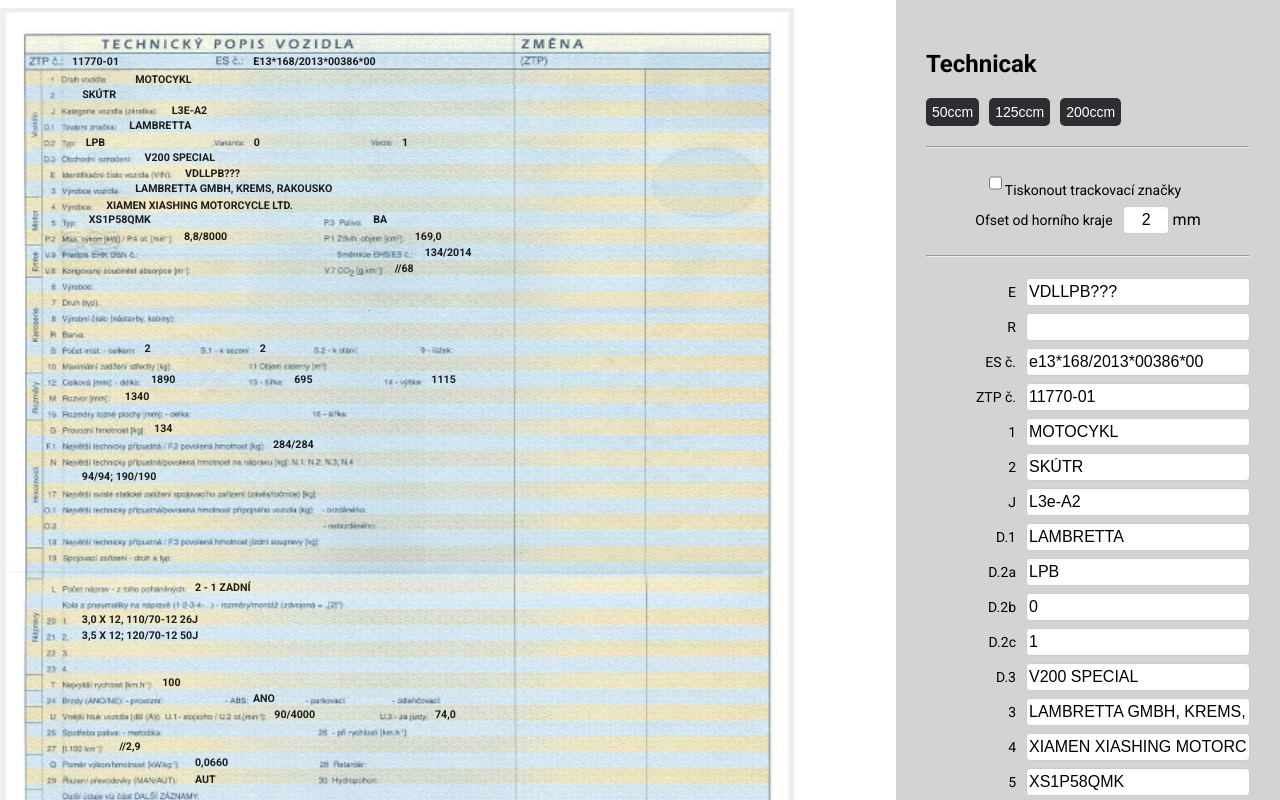
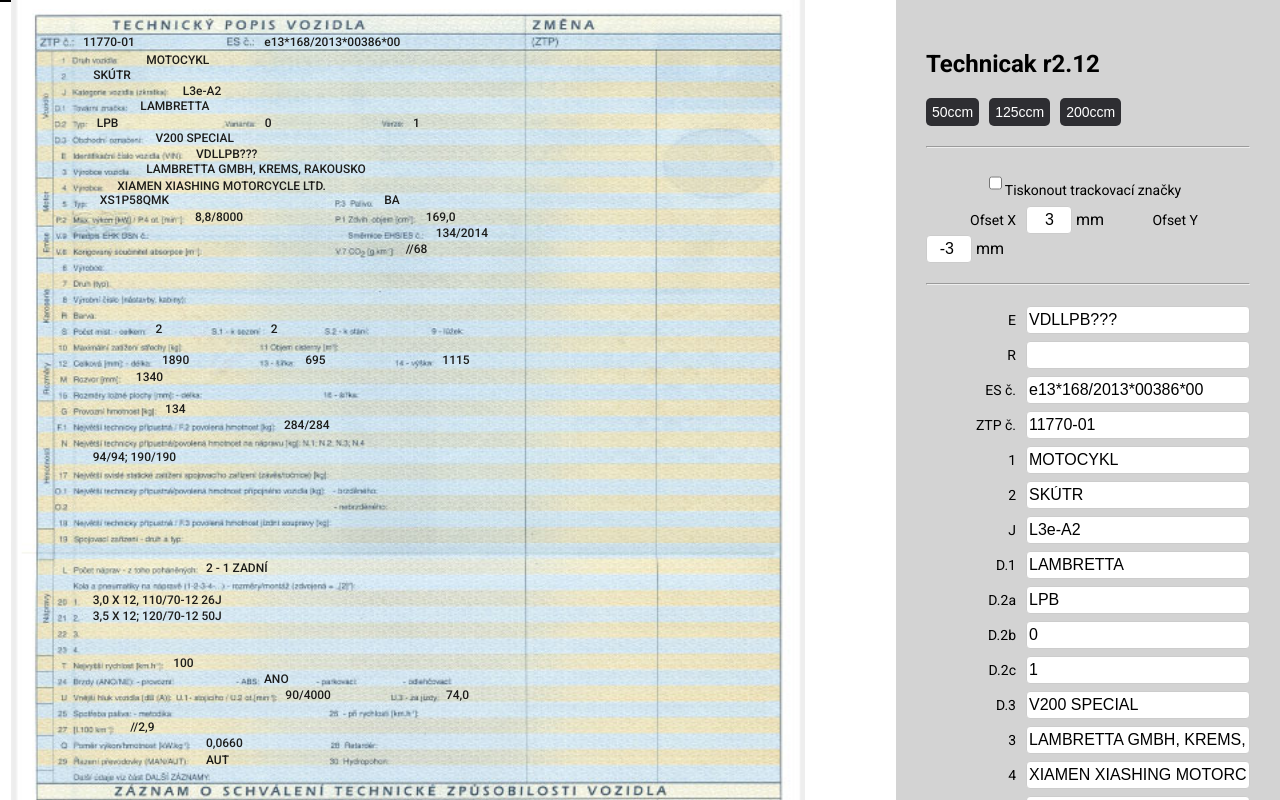
Before and after one commit to hotovec/technicak, an Angular app: page / in a window 1280 px wide. Shown: the top 800 px of the page. Built offline with nearby package versions, Linux system fonts and the light colour scheme.

Commit message:
gmoto - office tweaks

```diff
--- a/src/app/app.component.html
+++ b/src/app/app.component.html
@@ -1,11 +1,11 @@
 <div class="print-area">
-  <div class="svg-template" [style.marginTop.mm]="printOffset">
+  <div class="svg-template" [style.top.mm]="printOffset" [style.left.mm]="printOffsetX" [style.right.mm]="-printOffsetX" width="210mm" height="446.386mm">
     <svg xmlns="http://www.w3.org/2000/svg" xmlns:xlink="http://www.w3.org/1999/xlink" width="210mm"
          height="446.386mm" viewBox="0 0 595.276 1265.345">
       <defs>
         <style>
           #BContent {
-            text-transform: uppercase;
+
           }
 
           .cls-1 {
@@ -17,10 +17,10 @@
           }
 
           .cls-3 {
-            font-size: 8px;
+            font-size: 9px;
             fill: #1d1d1b;
             font-family:Roboto, sans-serif;
-            font-weight: 700;
+            font-weight: 500;
           }
 
 
@@ -158,23 +158,26 @@
         <text id="_28" data-name="28" class="cls-3" transform="translate(287.571 568.855)">{{data._28}}</text>
         <text id="_29" data-name="29" class="cls-3" transform="translate(146.241 581.066)">{{data._29}}</text>
         <text id="_30" data-name="30" class="cls-3" transform="translate(294.506 581.066)">{{data._30}}</text>
-        <text id="vozidlo-cj" class="cls-3" transform="translate(92.778 673.846)">{{data.vozidlocj}}</text>
-        <text id="vozidlo-dat" class="cls-3" transform="translate(140.488 698.168)">{{data.vozidlodate}}</text>
-        <text id="nastavba-cj" class="cls-3" transform="translate(91.718 735.295)">{{data.nastavbacj}}</text>
-        <text id="nastavba-dat" class="cls-3" transform="translate(140.488 759.93)">{{data.nastavbadate}}</text>
+        <text id="vozidlo-cj" class="cls-3" transform="translate(140 673.846)">{{data.vozidlocj}}</text>
+        <text id="vozidlo-dat" class="cls-3" transform="translate(160 698.168)">{{data.vozidlodate}}</text>
+        <text id="nastavba-cj" class="cls-3" transform="translate(140.718 735.295)">{{data.nastavbacj}}</text>
+        <text id="nastavba-dat" class="cls-3" transform="translate(160 759.93)">{{data.nastavbadate}}</text>
         <text id="DZ_1" class="cls-3" transform="translate(34.03 796.744)">{{data.DZ_1}}</text>
         <text id="DZ_2" class="cls-3" transform="translate(34.03 807.944)">{{data.DZ_2}}</text>
         <text id="DZ_3" class="cls-3" transform="translate(34.03 819.914)">{{data.DZ_3}}</text>
       </g>
     </svg>
   </div>
+
+
+
 </div>
 
 <div class="pane no-print">
   <div class="side-bar">
     <div class="side-bar-content">
 
-      <h2>Technicak</h2>
+      <h2>Technicak r2.12</h2>
       <div>
         <button (click)="loadDataset(50)">50ccm</button>
         <button (click)="loadDataset(125)">125ccm</button>
@@ -187,7 +190,10 @@
         <label for="trackdata">Tiskonout trackovací značky</label>
         </div>
         <div style="flex:1">
-          <label>Ofset od horního kraje</label>
+          <label>Ofset X</label>
+          <input type="number" [(ngModel)]="printOffsetX" step="0.1" style="width: 40px; text-align: right"> mm
+
+          <label>Ofset Y</label>
           <input type="number" [(ngModel)]="printOffset" step="0.1" style="width: 40px; text-align: right"> mm
         </div>
       </div>
--- a/src/app/app.component.scss
+++ b/src/app/app.component.scss
@@ -77,6 +77,7 @@
   background-repeat: no-repeat;
   background-size: 100% auto;
   background-position: 0 -1px;
+  position: absolute;
 }
 
 hr {
@@ -84,6 +85,12 @@
   margin-bottom: 20px;
 }
 
+.print-area {
+  width: 210mm;
+  overflow-x: hidden;
+  overflow-y: visible;
+  border: 1px solid black;
+}
 
 @media print {
 
@@ -91,6 +98,12 @@
     display: none !important;
   }
 
+  .print-area {
+    width: 210mm;
+    overflow-x: hidden;
+    overflow-y: visible;
+    //border: 1px solid black;
+  }
   body {
     margin: 0;
     padding: 0;
--- a/src/app/app.component.ts
+++ b/src/app/app.component.ts
@@ -249,7 +249,8 @@
   title = 'technicak';
 
   printTrackingData = false;
-  printOffset = 2;
+  printOffset = -3;
+  printOffsetX = 3;
 
   data: TechData = new TechData();
 
```
